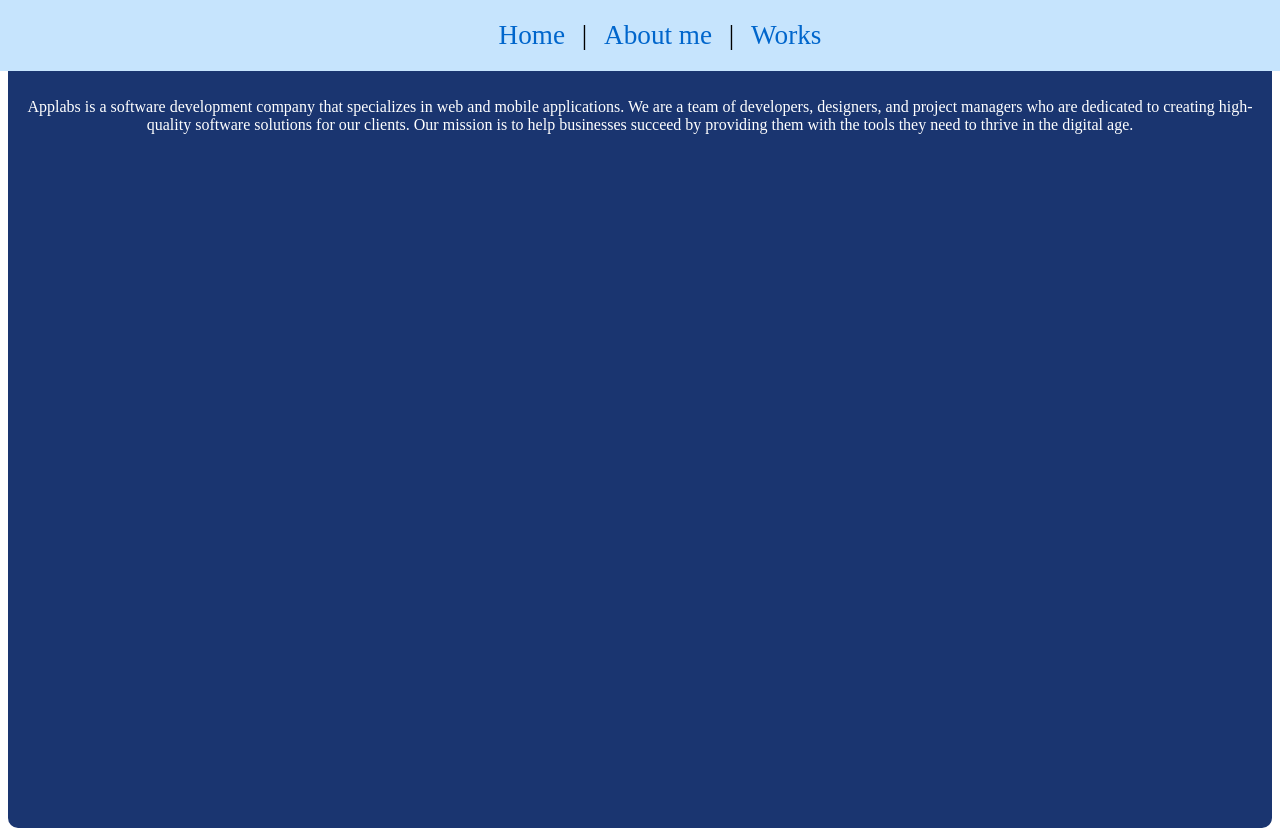
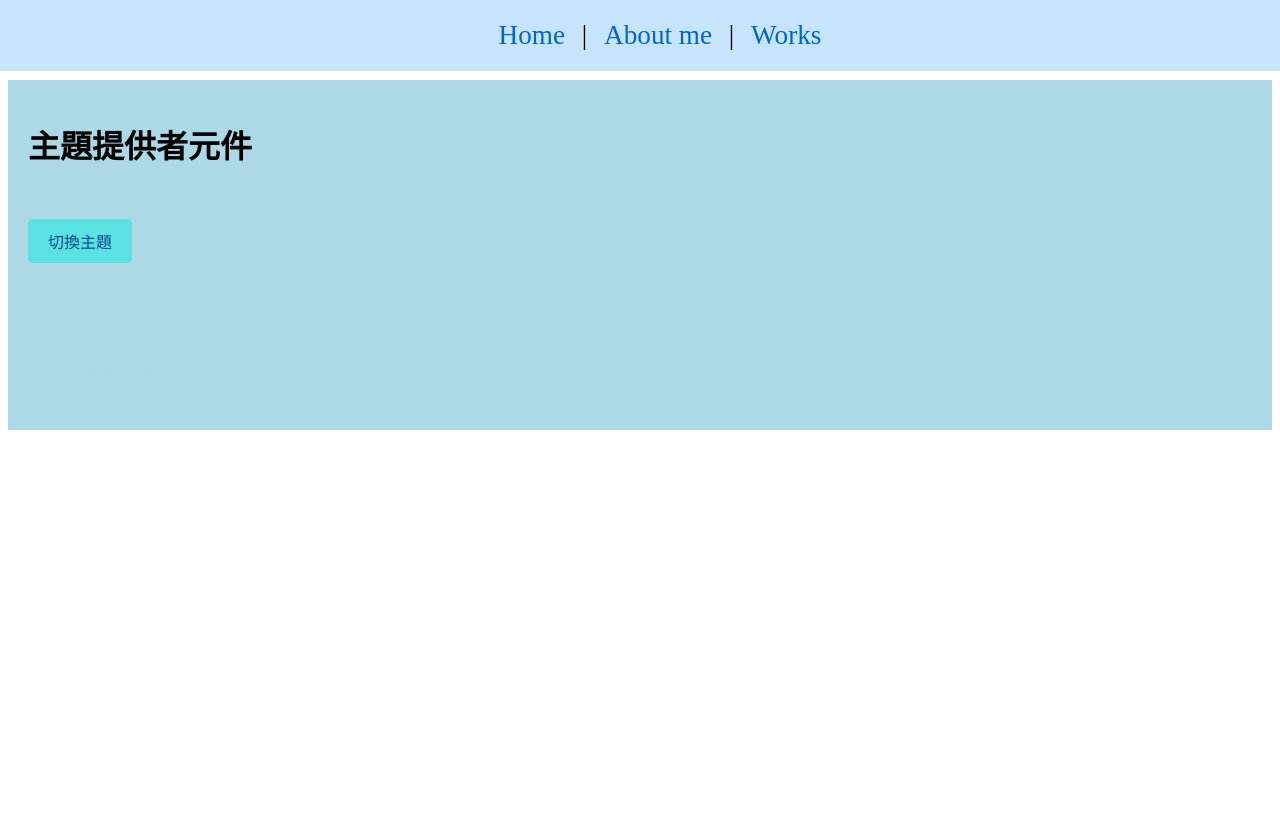
Before and after one commit to kevin20010808/APPlabs, a Vue app in the folder Applabs/: page /about in a window 1280 px wide. After the commit the page ends 800 px from the top, so only its background shows below. Built offline with nearby package versions, Linux system fonts and the light colour scheme.

Commit message:
commit 9/16

```diff
--- a/Applabs/src/components/About.vue
+++ b/Applabs/src/components/About.vue
@@ -1,31 +1,36 @@
 <template>
-    <div class="about">
-        <h1>About us</h1>
-        <p>Applabs is a software development company that specializes in web and mobile applications. We are a team of developers, designers, and project managers who are dedicated to creating high-quality software solutions for our clients. Our mission is to help businesses succeed by providing them with the tools they need to thrive in the digital age.</p>
+    <h1>about</h1>
+    <div :style="{ backgroundColor: themeColor, padding: '20px' }">
+      <h1>主題提供者元件</h1>
+      <button @click="toggleTheme">切換主題</button>
+      <ChildComponent />
     </div>
+  </template>
 
-</template>
+  <script>
+  import { ref, provide } from 'vue';
+  import ChildComponent from './ChildComponent.vue';
 
-<script>
-export default {
-    name: 'About',
+  export default {
+    components: {
+      ChildComponent,
+    },
+    setup() {
+      // 定義一個響應式變量來保存主題顏色
+      const themeColor = ref('lightblue');
 
+      // 切換主題顏色的方法
+      const toggleTheme = () => {
+        themeColor.value = themeColor.value === 'lightblue' ? 'lightcoral' : 'lightblue';
+      };
 
-}
-</script>
+      // 使用 provide 將主題顏色提供給子元件
+      provide('themeColor', themeColor);
 
-<style>
-
-.about {
-    background-color: #1a3570;
-    color: rgb(255, 255, 255);
-    padding: 10px;
-    height: 100vh;
-    border-radius: 10px;
-    text-align: center;
-}
-
-.about a.router-link-exact-active {
-    color: #42b963;
-}
-</style>
+      return {
+        themeColor,
+        toggleTheme,
+      };
+    },
+  };
+  </script>
--- /dev/null
+++ b/Applabs/src/components/ChildComponent.vue
@@ -0,0 +1,21 @@
+<template>
+    <div :style="{ color: themeColor, border: '1px solid', padding: '10px', marginTop: '10px' }">
+      <h2>子元件</h2>
+      <p>這裡是使用主題顏色的子元件。</p>
+    </div>
+  </template>
+
+  <script>
+  import { inject } from 'vue';
+
+  export default {
+    setup() {
+      // 使用 inject 接收來自父元件的主題顏色
+      const themeColor = inject('themeColor');
+
+      return {
+        themeColor,
+      };
+    },
+  };
+  </script>
--- a/Applabs/src/components/Home.vue
+++ b/Applabs/src/components/Home.vue
@@ -1,18 +1,31 @@
 <template>
     <div class="parallax-container">
         <div class="background-img">
+            <div class="set">
                 <div class="content">
                     <h1>Chen Yen-Cheng</h1>
                     <p>Student at CS department of NTHU</p>
+                </div>
+                <div id="profile-img">
                     <img id="me" src="../assets/me.jpg">
-                <button>See my works</button>
-
+                    <!-- <button>See my works</button> -->
+                </div>
             </div>
         </div>
     </div>
     <div class="home">
+        <div class="works">
+            <h1>Works</h1>
+            <div class="works">
+                <li v-for="work in works" :key="work.id">
+                    <a :href="work.url" target="_blank">
+                        <img :src="work.img" class="icon"/>
+                    </a>
+                </li>
+            </div>
+        </div>
         <!-- <h1>works</h1> -->
-
+        <div class="contact">
             <h1>Contact me</h1>
             <div class="items">
                 <li v-for="item in items" :key="item.id">
@@ -21,6 +34,7 @@
 
                     </a>
                 </li>
+            </div>
         </div>
     </div>
     <footer>
@@ -79,9 +93,16 @@ export default {
     font-weight: bold;
 }
 
+.set {
+    display: flex;
+    align-items: center;
+    justify-content: center;
+    height: 90vh;
+    color: white;
+}
+
 .items {
     display: flex;
-    margin-top: 35vh;
     align-items: center;
     justify-content: center;
     list-style-type: none;
@@ -93,13 +114,10 @@ export default {
     margin: 0 15px;
     border-radius: 10px;
     transition: all 0.3s;
-
 }
 
 .icon {
     width: 50px;
-
-
 }
 
 
@@ -111,13 +129,13 @@ export default {
 }
 
 #me {
-    width: 300px;
-    height: 300px;
+    width: 150px;
+    height: 150px;
     border-radius: 50%;
-    margin-top: 20px;
-    margin-bottom: 20px;
-    box-shadow: 0 0 10px rgba(0, 0, 0, 0.5)
-
+    box-shadow: 0 0 10px rgba(0, 0, 0, 0.5);
+    /* put in right center*/
+    margin-left: 50px;
+    margin-top: 300px;
 }
 
 .background-img {
@@ -133,6 +151,9 @@ export default {
     z-index: -1;
 }
 
+.profile-img {
+    display: flex;
+}
 
 .content {
     display: flex;
@@ -162,13 +183,17 @@ export default {
     font-weight: bold;
 }
 
+.contact{
+    margin-top: 30vh;
+    margin-bottom: auto;
+}
+
 button {
   padding: 10px 20px;
-  margin-top: 20px;
+  margin-top: 30px;
   font-size: 1em;
   color: #04498f;
   text-transform: uppercase;
-;
   background-color: #5ae2e2;
   border: none;
   border-radius: 5px;
```
Lines whose indentation alone changed are shown as unchanged.
